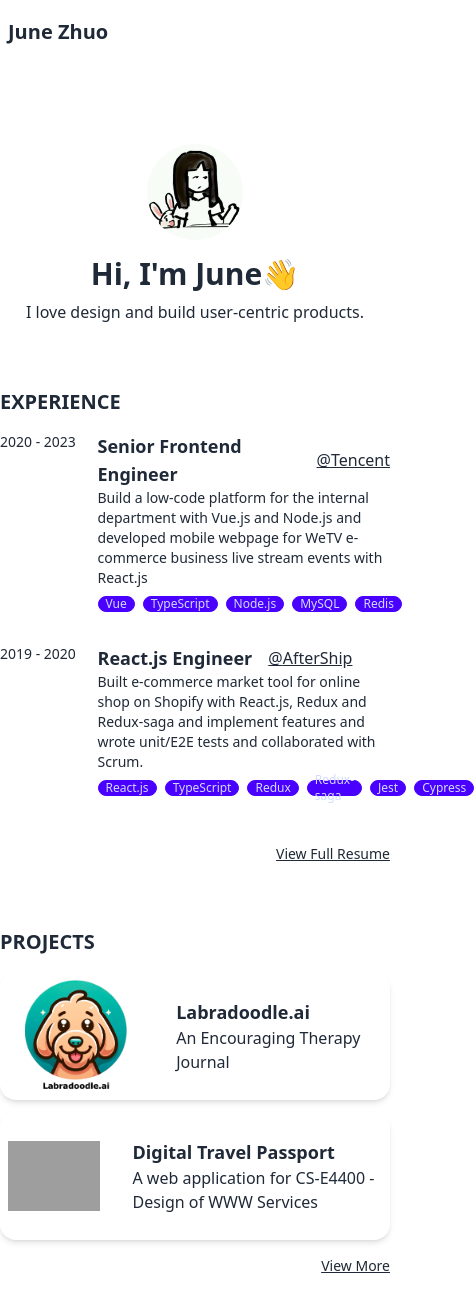
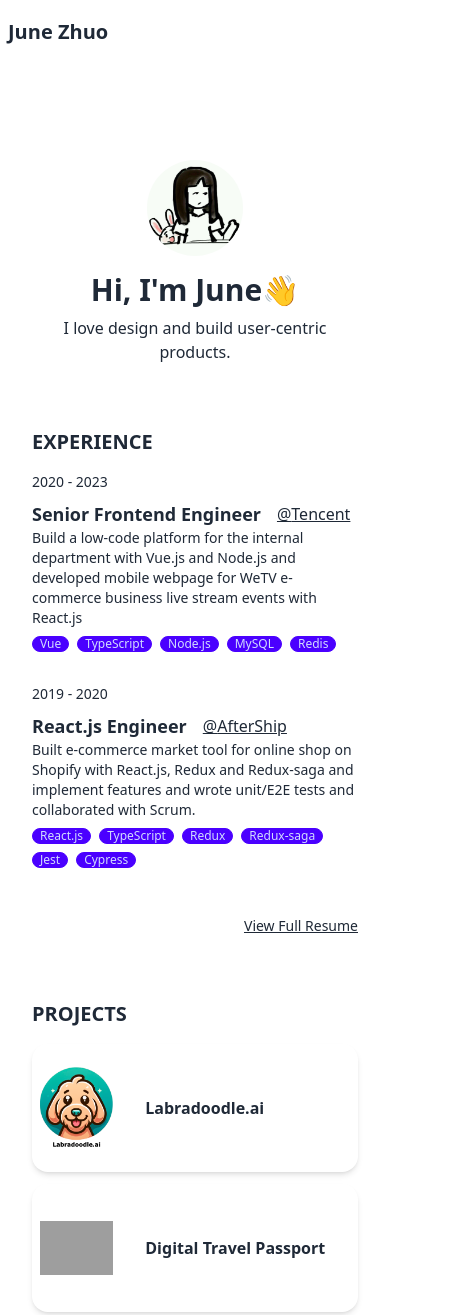
Before and after one commit to yzzhuo/portfolio, a Gatsby site: page / in a window 390 px wide. Shown: the top 1315 px of the page, 474 px wide, since content can reach past the window. Built offline with nearby package versions, Linux system fonts and the light colour scheme; Gatsby itself is replaced by a stand-in of ours; some packages are replaced by stand-ins of ours; grey boxes are pictures that could not be loaded.

Commit message:
feat: support mobile layout

```diff
--- a/src/components/layout.tsx
+++ b/src/components/layout.tsx
@@ -46,7 +46,7 @@
           </ul>
       </div>
       </nav>
-      <main className="py-8">
+      <main className="py-12 px-8">
         {pageTitle && <h2 className="mt-4 mb-12 text-2xl font-bold text-center text-primary">{pageTitle}</h2>}
         {children}
       </main>
--- a/src/pages/blog.tsx
+++ b/src/pages/blog.tsx
@@ -23,7 +23,7 @@
       <div className="flex flex-col gap-8">
         {
             data.allMdx.nodes.map(node => (
-              <article key={node.id} className="flex justify-between border-b-2 border-gray-100 pb-4">
+              <article key={node.id} className="flex flex-col md:flex-row justify-between border-b-2 border-gray-100 pb-4">
                 <h3 className="text-lg">
                   <Link to={`/blog/${node.frontmatter.slug}`} className="no-underline font-bold hover:text-primary">
                     {node.frontmatter.title}
--- a/src/pages/index.tsx
+++ b/src/pages/index.tsx
@@ -19,22 +19,22 @@
             src="../images/avatar.jpg"
           />
         <h1 className="mt-4 mb-2 text-3xl font-bold">Hi, I'm {author.name}👋</h1>
-        <p className="mt-0 pt-0">{author.summary}</p>
+        <p className="mt-0 pt-0 text-center">{author.summary}</p>
       </div>
 
        <section className="mt-12">
           <h3 className="font-bold text-xl py-4">EXPERIENCE</h3>
           {
             works.map((work, index) => (
-              <div key={index} className="grid grid-cols-12 flex-nowrap mb-8">
-                <header aria-label={work.date} className="text-sm col-span-3">{work.date}</header>
-                <div className="col-span-9">
+              <div key={index} className="grid grid-cols-12 flex-nowrap mb-8 gap-2">
+                <header aria-label={work.date} className="text-sm md:col-span-3 col-span-12">{work.date}</header>
+                <div className="md:col-span-9 col-span-12">
                   <header className="flex gap-4 items-center">
                     <h4 className="text-lg font-bold mt-0">{work.role}</h4>
                     <a className="underline cursor-pointer" href={work.link} target="_blank" rel="noreferrer">@{work.title}</a>
                   </header>
                   <p className="mt-0 text-sm">{work.description}</p>
-                  <ul className="mt-2 flex gap-2 ml-0 pl-0">
+                  <ul className="mt-2 flex gap-2 ml-0 pl-0 flex-wrap">
                     {work.technologies.map((tech, index) => (
                       <li className="badge badge-sm badge-primary" key={index}>{tech}</li>
                     ))}
@@ -57,12 +57,12 @@
               const image = getImage(data.hero_image)
               return (
                 <a href={data.repo} key={project.id} target="_blank" rel="noreferrer" className="w-full h-32 flex items-center shadow-md p-2 rounded-2xl hover:ring-2 cursor-pointer gap-4">
-                  <figure className="w-40 my-0 h-28">
-                    <GatsbyImage image={image}  className="h-full" objectFit="contain"/>
+                  <figure className="w-1/4 my-0 h-28 5">
+                    <GatsbyImage image={image}  className="h-full w-full" objectFit="contain"/>
                   </figure>
-                  <div className="pl-4">
-                    <h4 className="text-lg font-bold mt-0">{data.title}</h4>
-                    <p>{data.summary}</p>
+                  <div className="pl-4 flex-auto w-3/4">
+                    <h4 className="text-base md:text-lg font-bold mt-0 text-ellipsis overflow-hidden">{data.title}</h4>
+                    <p className="text-sm hidden md:block">{data.summary}</p>
                   </div>
               </a>
               )
@@ -81,7 +81,7 @@
               blogs.map((blog, index) => {
                 const data = blog.frontmatter
                 return (
-                  <li key={data.slug} className="flex justify-between items-center p-0 m-0 hover:text-primary font-semibold">
+                  <li key={data.slug} className="flex flex-col gap-2 md:flex-row items-start justify-between md:items-center p-0 m-0 hover:text-primary font-semibold">
                     <Link to={`/blog/${data.slug}`} className="no-underline text-md">
                       {data.title}
                     </Link>
--- a/src/pages/project.tsx
+++ b/src/pages/project.tsx
@@ -21,14 +21,14 @@
 }) => {
   return (
     <Layout pageTitle="Projects">
-      <div className="grid grid-cols-2 gap-x-2 gap-y-4">
+      <div className="grid grid-cols-1 md:grid-cols-2 gap-x-2 gap-y-4 justify-center">
         {
             data.allMdx.nodes.map(node => {
               const data = node.frontmatter
               const image = getImage(data.hero_image)
 
               return (
-                <div key={node.id} className="relative group w-96 text-white shadow-xl bg-black rounded-xl">
+                <div key={node.id} className="relative group max-w-screen text-white shadow-xl bg-black rounded-xl">
                   <a href={data.repo} target="_blank" rel="noreferrer">
                     <figure className="rounded-xl overflow-hidden w-full h-64">
                       <GatsbyImage className="h-full" image={image}  objectFit="contain"/>
```
